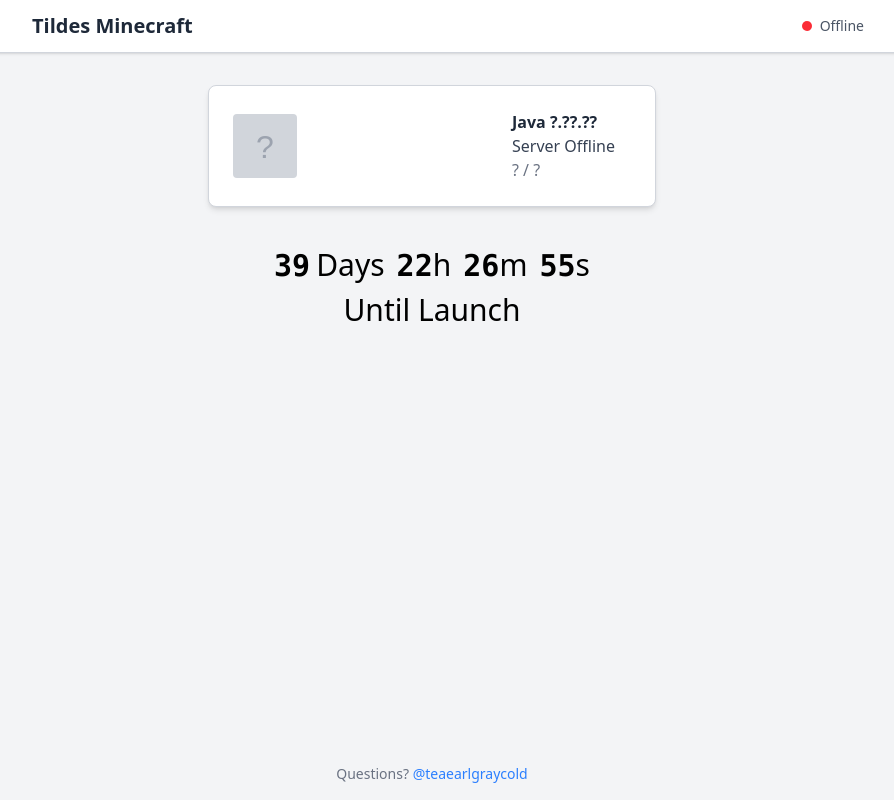
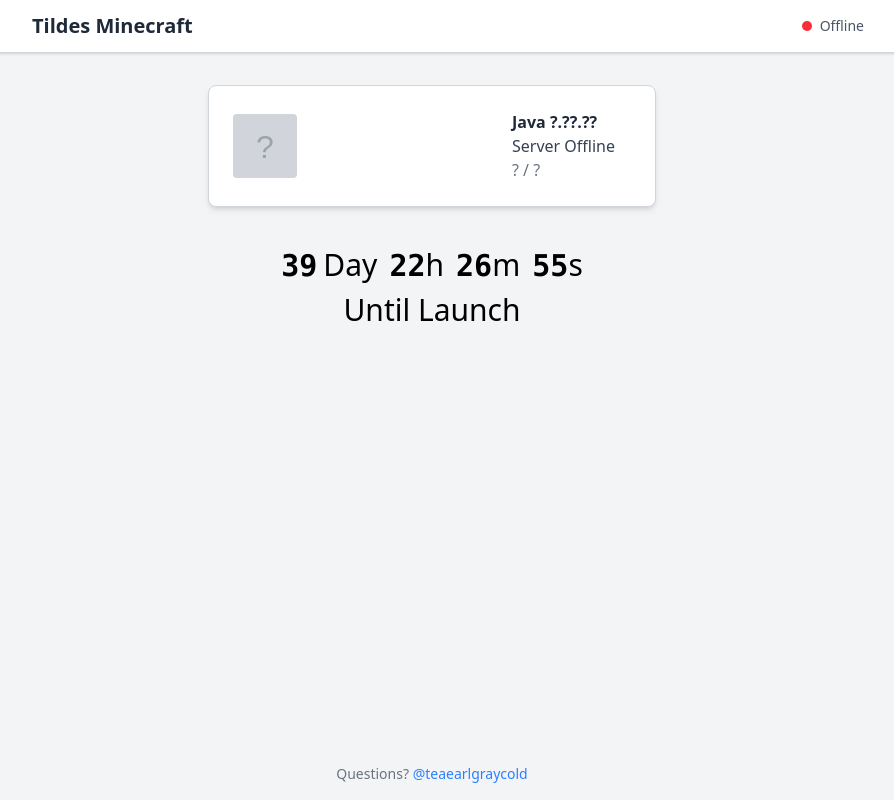
Before and after one commit to danthedaniel/tildes-mc-nickname, a Next.js app: page / in a window 1280 px wide. Shown: the whole page, without its empty margins (208-1102 px from the left). Built offline with nearby package versions, Linux system fonts and the light colour scheme.

Commit message:
Update Countdown.tsx

```diff
--- a/src/components/Countdown.tsx
+++ b/src/components/Countdown.tsx
@@ -49,7 +49,7 @@
           {timeRemaining.days}
         </span>
         <span className="text-3xl pr-3">
-          {timeRemaining.days > 1 ? "Days" : "Day"}
+          {timeRemaining.days !== 1 ? "Day" : "Days"}
         </span>
         <span className="text-3xl font-bold font-mono">
           {timeRemaining.hours.toString().padStart(2, "0")}
```
